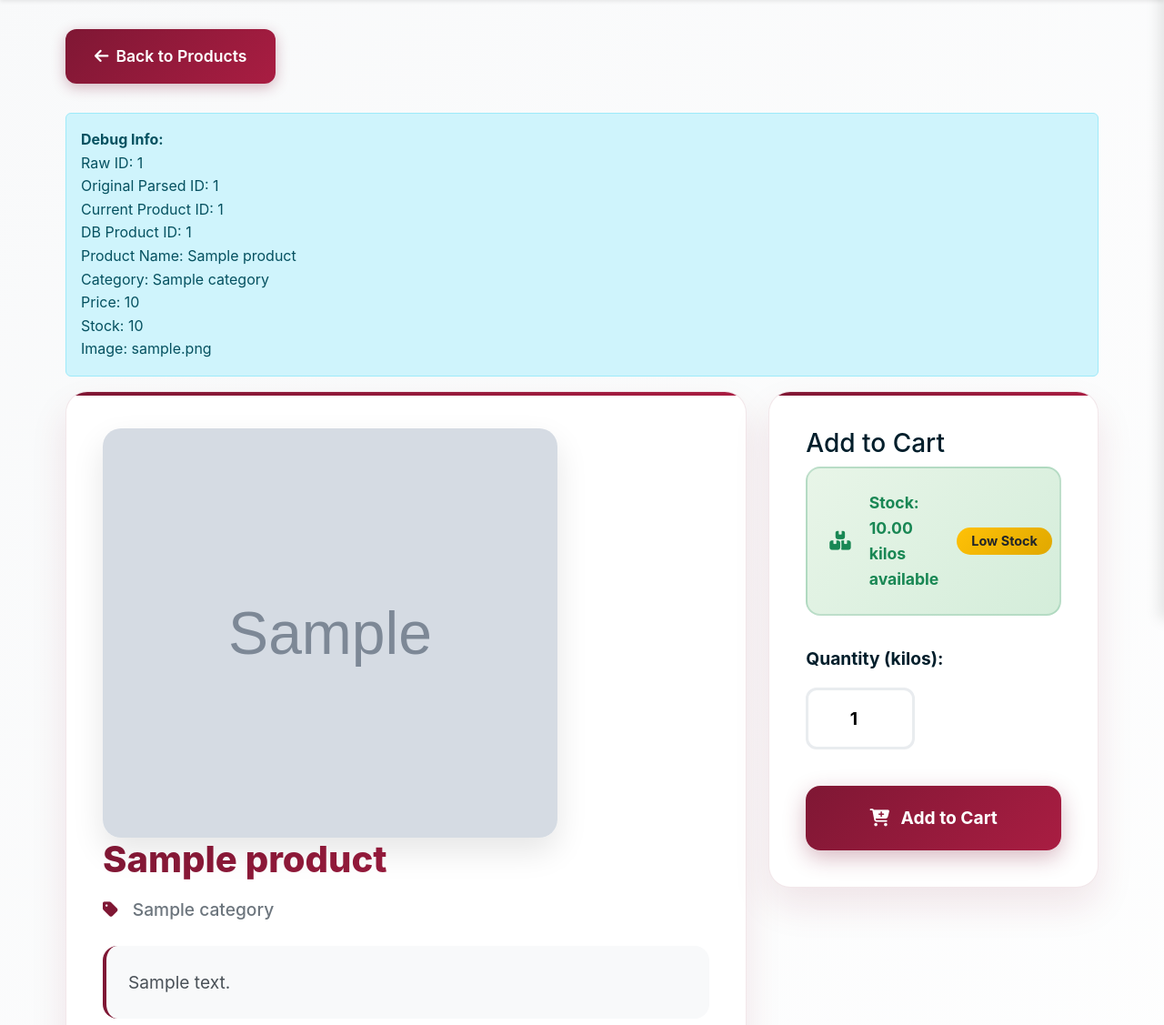
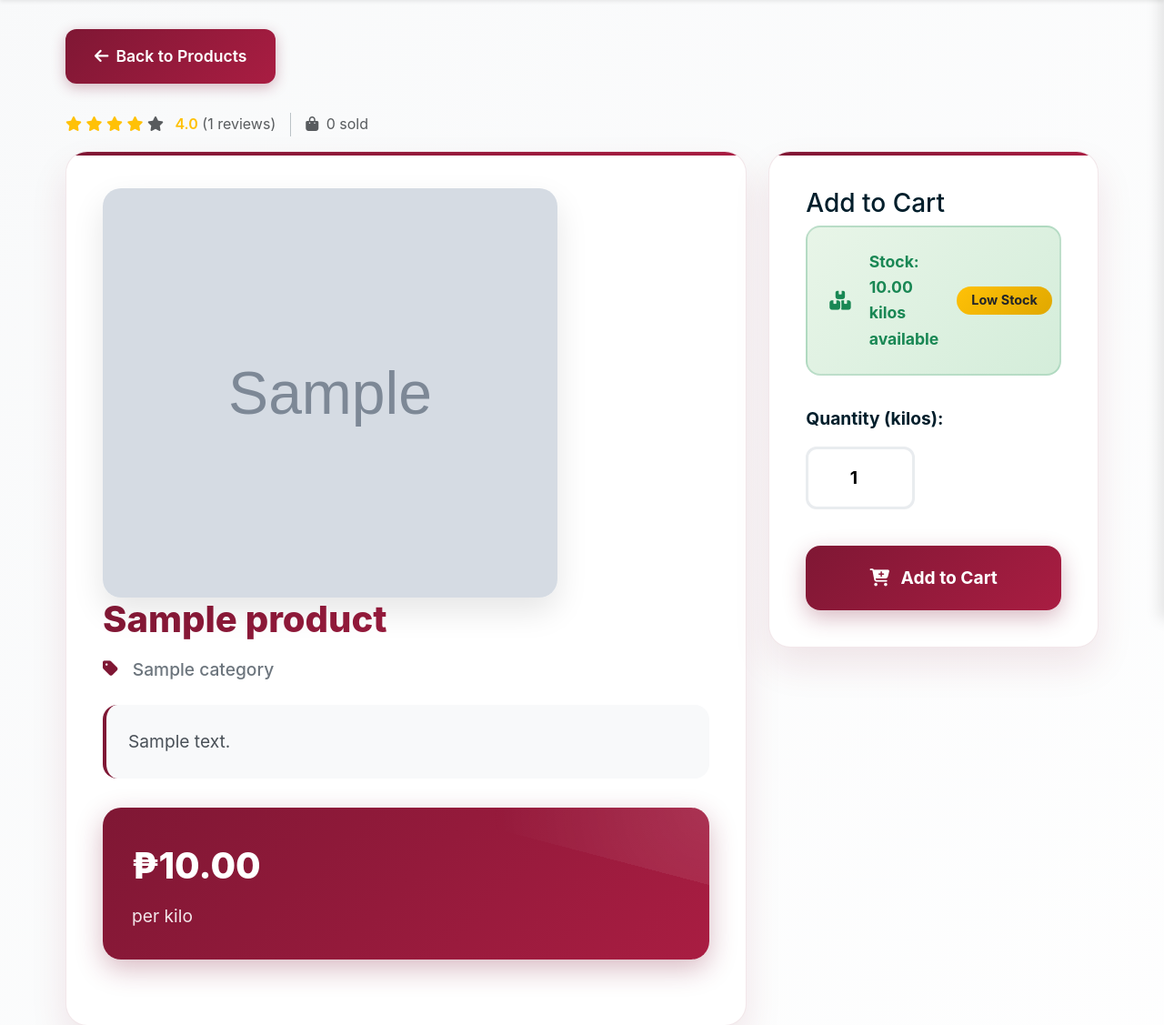
Before and after one commit to brixskata/Capstone2.1, a PHP site: page /product_detail.php?id=1 in a window 1280 px wide. Shown: the part 119-1246 px from the top of the page at 91% size. Run offline with PHP 8.4, Linux system fonts and the light colour scheme; tables that the repository leaves empty or names only in its code hold one stand-in row (values such as "Sample post"); grey boxes marked "Sample" are stand-in pictures; some libraries are stand-ins or nearby versions.

Commit message:
product details fix

```diff
--- a/includes/user_navbar.php
+++ b/includes/user_navbar.php
@@ -12,8 +12,10 @@ if (!isset($_SESSION['cart'])) {
     $_SESSION['cart'] = [];
 }
 
-// Include DB connection
-include_once 'db.php';
+// Include DB connection (robust path)
+include_once __DIR__ . '/db.php';
+// Make global PDO available when this file is included inside a function scope
+global $pdo;
 
 // Check ID verification status
 $id_verified = false;
@@ -30,49 +32,59 @@ $cart_total = 0;
 $selected_items_total = 0; // Initialize for selected items total
 
 if (!empty($_SESSION['cart'])) {
-    foreach ($_SESSION['cart'] as $product_id => $cart_item) {
+    foreach ($_SESSION['cart'] as $nav_product_id => $nav_cart_item) {
         try {
             $sql = "SELECT
                         p.product_id,
                         p.product_name,
-                        COALESCE(ps.current_stock, 0) AS stock,
-                        COALESCE(pp.selling_price, 0) AS price,
-                        (SELECT pi.image_url FROM product_images pi WHERE pi.product_id = p.product_id AND pi.is_primary = 1 LIMIT 1) AS image1
+                        COALESCE((
+                            SELECT ps.current_stock
+                            FROM product_stock ps
+                            WHERE ps.product_id = p.product_id
+                            ORDER BY ps.last_restock_date DESC, ps.productstock_id DESC
+                            LIMIT 1
+                        ), 0) AS stock,
+                        COALESCE((
+                            SELECT pp.selling_price
+                            FROM product_pricing pp
+                            WHERE pp.product_id = p.product_id
+                            ORDER BY pp.productpricing_id DESC
+                            LIMIT 1
+                        ), 0) AS price,
+                        (SELECT pi.image_url FROM product_images pi WHERE pi.product_id = p.product_id AND pi.is_primary = 1 ORDER BY pi.product_image_id DESC LIMIT 1) AS image1
                     FROM products p
-                    LEFT JOIN product_stock ps ON p.product_id = ps.product_id
-                    LEFT JOIN product_pricing pp ON p.product_id = pp.product_id
                     WHERE p.product_id = :product_id AND p.is_archive = 0";
-            $stmt = $pdo->prepare($sql);
-            $stmt->bindParam(':product_id', $product_id);
-            $stmt->execute();
-            $product = $stmt->fetch(PDO::FETCH_ASSOC);
+            $nav_stmt = $pdo->prepare($sql);
+            $nav_stmt->bindParam(':product_id', $nav_product_id);
+            $nav_stmt->execute();
+            $navProduct = $nav_stmt->fetch(PDO::FETCH_ASSOC);
 
-            if ($product) {
-                $quantity = $cart_item['quantity'] ?? 1;
-                $item_total = ($product['price'] ?? 0) * $quantity;
-                $cart_total += $item_total;
+            if ($navProduct) {
+                $nav_quantity = $nav_cart_item['quantity'] ?? 1;
+                $nav_item_total = ($navProduct['price'] ?? 0) * $nav_quantity;
+                $cart_total += $nav_item_total;
 
                 // Check if the item is selected, default to false if not set
-                $is_selected = $cart_item['selected'] ?? false;
+                $is_selected = $nav_cart_item['selected'] ?? false;
                 if ($is_selected) {
-                    $selected_items_total += $item_total;
+                    $selected_items_total += $nav_item_total;
                 }
 
                 $cart_items[] = [
                     'product' => [
-                        'id' => $product['product_id'] ?? 0,
-                        'name' => $product['product_name'] ?? 'Unknown Product',
-                        'price' => $product['price'] ?? 0,
-                        'image1' => $product['image1'] ?? '',
-                        'stock' => $product['stock'] ?? 0
+                        'id' => $navProduct['product_id'] ?? 0,
+                        'name' => $navProduct['product_name'] ?? 'Unknown Product',
+                        'price' => $navProduct['price'] ?? 0,
+                        'image1' => $navProduct['image1'] ?? '',
+                        'stock' => $navProduct['stock'] ?? 0
                     ],
-                    'quantity' => $quantity,
-                    'total' => $item_total,
+                    'quantity' => $nav_quantity,
+                    'total' => $nav_item_total,
                     'selected' => $is_selected // Add selection status
                 ];
             }
         } catch (Exception $e) {
-            error_log("Error loading cart item for product $product_id: " . $e->getMessage());
+            error_log("Error loading cart item for product $nav_product_id: " . $e->getMessage());
             continue;
         }
     }
--- a/product_detail.php
+++ b/product_detail.php
@@ -37,19 +37,29 @@ if ($product_id <= 0) {
         // Debug: Log the product ID being searched
         error_log("Searching for product ID: " . $product_id);
 
-        // Simple product query - let's try without the image subquery first
+        // Deterministic product query: use correlated subqueries to get latest stock/price to avoid duplicate join rows affecting stock display
         $stmt = $pdo->prepare("
             SELECT
                 p.product_id as db_product_id,
                 p.product_name,
                 p.product_description,
                 c.category_name,
-                COALESCE(ps.current_stock, 0) as current_stock,
-                COALESCE(pp.selling_price, 0) as selling_price
+                COALESCE((
+                    SELECT ps.current_stock
+                    FROM product_stock ps
+                    WHERE ps.product_id = p.product_id
+                    ORDER BY ps.last_restock_date DESC, ps.productstock_id DESC
+                    LIMIT 1
+                ), 0) as current_stock,
+                COALESCE((
+                    SELECT pp.selling_price
+                    FROM product_pricing pp
+                    WHERE pp.product_id = p.product_id
+                    ORDER BY pp.productpricing_id DESC
+                    LIMIT 1
+                ), 0) as selling_price
             FROM products p
             LEFT JOIN categories c ON p.category_id = c.category_id
-            LEFT JOIN product_stock ps ON p.product_id = ps.product_id
-            LEFT JOIN product_pricing pp ON p.product_id = pp.product_id
             WHERE p.product_id = ? AND p.is_archive = 0
         ");
         $stmt->execute([$product_id]);
@@ -505,7 +515,7 @@ if ($product_id <= 0) {
 <body>
    <?php include 'includes/promo_banner.php'; ?>
 
-    <?php include 'includes/user_navbar.php'; ?>
+    <?php (function(){ include 'includes/user_navbar.php'; })(); ?>
 
     <div class="product-container">
         <button class="btn-back" onclick="history.back()">
@@ -518,18 +528,54 @@ if ($product_id <= 0) {
                 <?= htmlspecialchars($error) ?>
             </div>
         <?php elseif ($product): ?>
-            <!-- Debug Info (remove in production) -->
-            <div class="alert alert-info" role="alert">
-                <strong>Debug Info:</strong><br>
-                Raw ID: <?= htmlspecialchars($raw_id) ?><br>
-                Original Parsed ID: <?= $debug_product_id ?><br>
-                Current Product ID: <?= $product_id ?><br>
-                DB Product ID: <?= $product['db_product_id'] ?? 'NULL' ?><br>
-                Product Name: <?= htmlspecialchars($product['product_name'] ?? 'NULL') ?><br>
-                Category: <?= htmlspecialchars($product['category_name'] ?? 'NULL') ?><br>
-                Price: <?= $product['selling_price'] ?? 'NULL' ?><br>
-                Stock: <?= $product['current_stock'] ?? 'NULL' ?><br>
-                Image: <?= htmlspecialchars($product['primary_image'] ?? 'NULL') ?>
+            <!-- Product Meta -->
+            <?php
+            // Fetch product rating (average and count) and total sold
+            $avg_rating = 0; $rating_count = 0; $total_sold = 0;
+            try {
+                // Average rating and count from order_ratings joined to orders and order_items for this product
+                $ratingStmt = $pdo->prepare("
+                    SELECT
+                        AVG(orate.rating) AS avg_rating,
+                        COUNT(orate.rating_id) AS rating_count
+                    FROM order_ratings orate
+                    INNER JOIN orders o ON orate.order_id = o.orders_id
+                    INNER JOIN order_items oi ON oi.order_id = o.orders_id
+                    WHERE oi.product_id = ?
+                ");
+                $ratingStmt->execute([$product_id]);
+                $r = $ratingStmt->fetch(PDO::FETCH_ASSOC);
+                if ($r) { $avg_rating = (float)($r['avg_rating'] ?? 0); $rating_count = (int)($r['rating_count'] ?? 0); }
+
+                // Total sold based on order_items quantities for Completed/Delivered/Finished orders via order_status mapping
+                $soldStmt = $pdo->prepare("
+                    SELECT COALESCE(SUM(oi.quantity),0) AS total_sold
+                    FROM order_items oi
+                    INNER JOIN orders o ON oi.order_id = o.orders_id
+                    INNER JOIN order_status os ON o.orderstatus_id = os.orderstatus_id
+                    WHERE oi.product_id = ? AND os.status_name IN ('Delivered','Completed','Finished')
+                ");
+                $soldStmt->execute([$product_id]);
+                $s = $soldStmt->fetch(PDO::FETCH_ASSOC);
+                if ($s) { $total_sold = (int)($s['total_sold'] ?? 0); }
+            } catch (Exception $e) { /* silently ignore */ }
+            ?>
+
+            <div class="d-flex align-items-center gap-3 mb-3">
+                <div class="text-warning" aria-label="Average rating">
+                    <?php
+                    $rounded = max(0, min(5, round($avg_rating)));
+                    for ($i=1; $i<=5; $i++): ?>
+                        <i class="fas fa-star <?= $i <= $rounded ? 'text-warning' : 'text-muted' ?>"></i>
+                    <?php endfor; ?>
+                    <span class="ms-2 fw-semibold"><?= number_format($avg_rating, 1) ?></span>
+                    <span class="text-muted">(<?= $rating_count ?> reviews)</span>
+                </div>
+                <div class="vr"></div>
+                <div class="text-muted" aria-label="Units sold">
+                    <i class="fas fa-shopping-bag me-1"></i>
+                    <?= $total_sold ?> sold
+                </div>
             </div>
             <div class="row">
                 <div class="col-lg-8">
```
Also changed, not shown: cart.php (+15 -6 lines).
